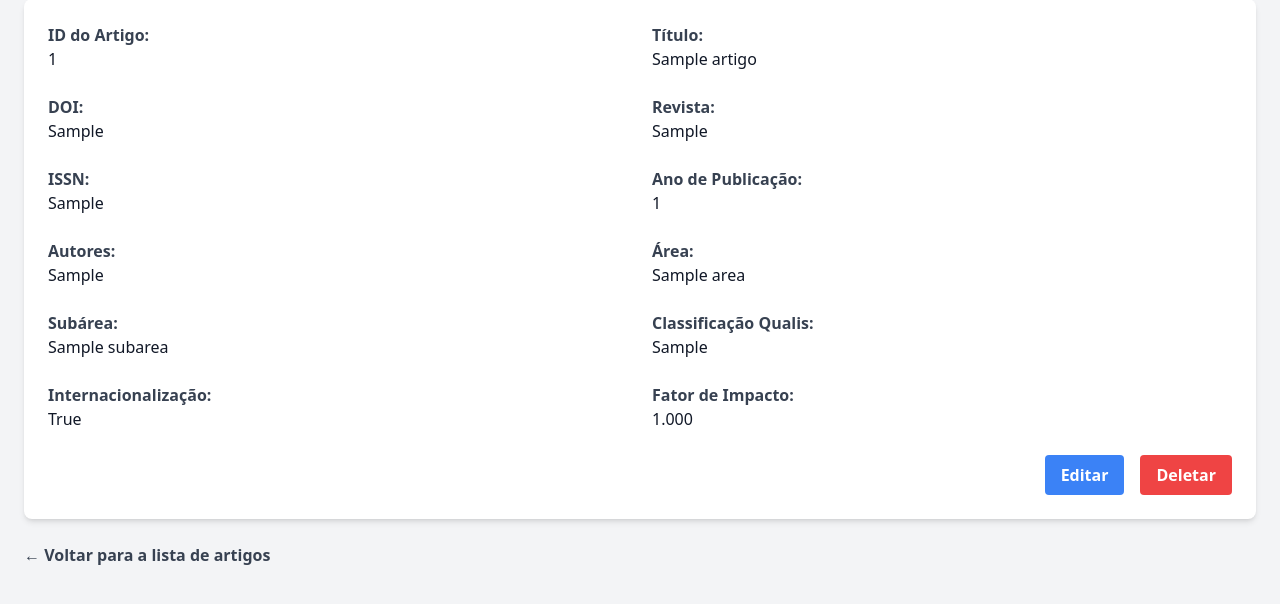
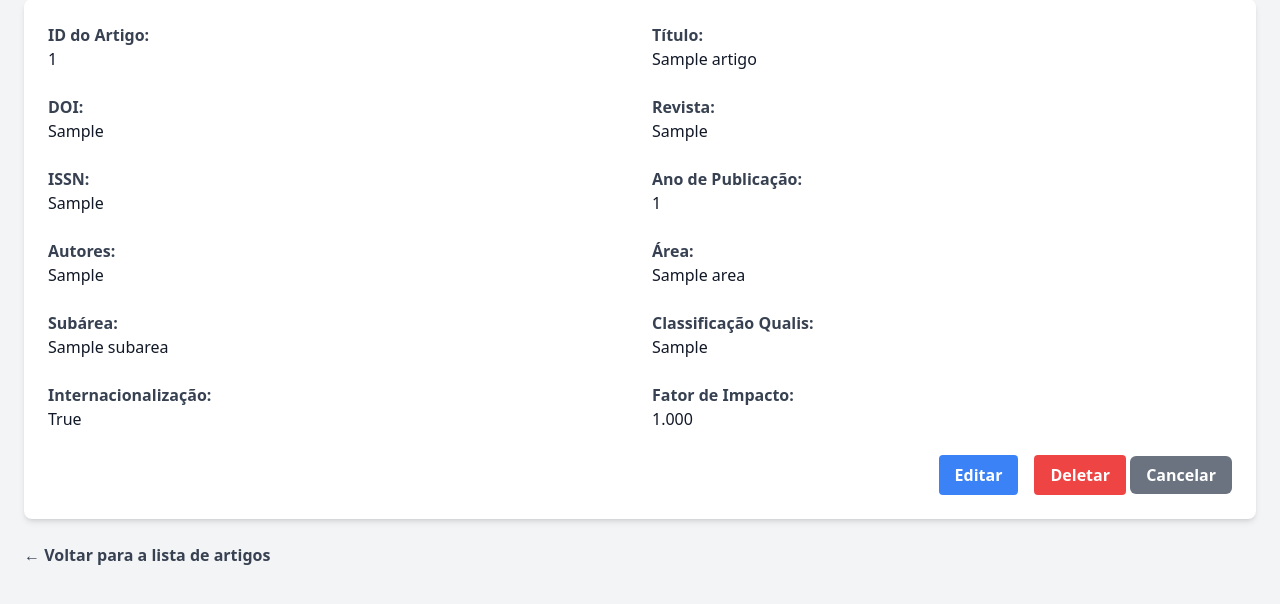
Before and after one commit to ldsufrpe/sga, a Flask app: page /visualizar_artigo/1 in a window 1280 px wide. Shown: the part 145-749 px from the top of the page. Run offline with Flask 3, Linux system fonts and the light colour scheme; a user stored in the database is signed in; tables that the repository leaves empty hold one stand-in row (values such as "Sample post"); some libraries are stand-ins or nearby versions.

Commit message:
add botão cancelar na tela de visualizar

```diff
--- a/app/templates/visualizar_artigo.html
+++ b/app/templates/visualizar_artigo.html
@@ -131,6 +131,8 @@
                     <button type="submit" class="bg-red-500 hover:bg-red-600 text-white font-bold py-2 px-4 rounded">
                         Deletar
                     </button>
+                    <a href="{{ url_for('main.listar_artigos') }}" class="bg-gray-500 text-white font-bold py-2 px-4 rounded-md hover:bg-gray-600 transition-all duration-300 focus:outline-none focus:ring-2 focus:ring-gray-400 focus:ring-opacity-50">Cancelar</a>
+
                 </form>
             </div>
         </div>
```
